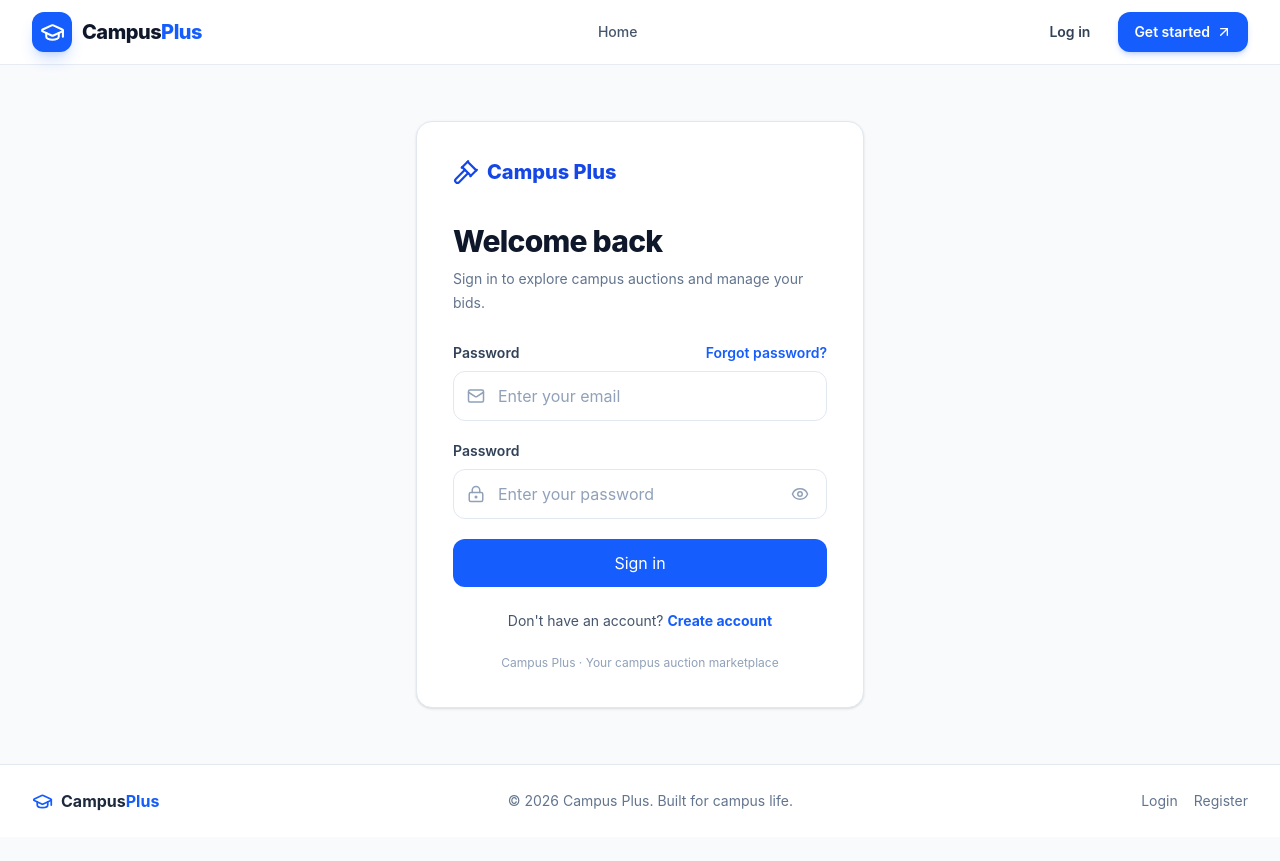
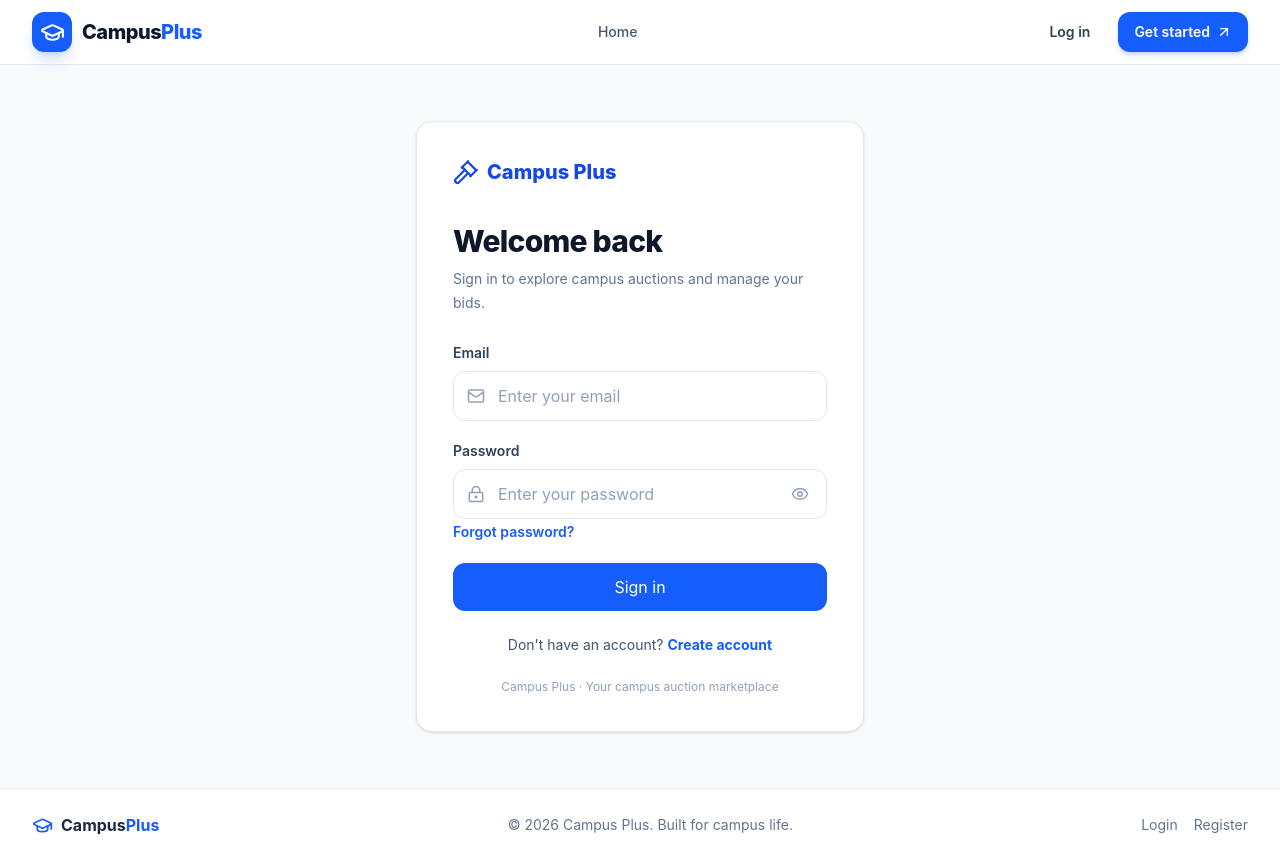
Before and after one commit to Ansh-Pandey38300/Campus-Plus, a React (Vite) app in the folder frontend/: page /login in a window 1280 px wide. Before the commit the page ends 837 px from the top, so only its background shows below. Built offline with nearby package versions, Linux system fonts and the light colour scheme; no server answers.

Commit message:
bug 1 fixed

```diff
--- a/frontend/src/pages/Login.jsx
+++ b/frontend/src/pages/Login.jsx
@@ -176,16 +176,11 @@ export default function Login() {
                 htmlFor="login-password"
                 className="block text-sm font-semibold text-slate-700"
               >
-                Password
+                Email
               </label>
 
               {/* Forgot Password Link */}
-              <Link
-                to="/forgot-password"
-                className="text-sm font-semibold text-blue-600 hover:text-blue-700"
-              >
-                Forgot password?
-              </Link>
+
             </div>
 
             <div className="relative">
@@ -214,6 +209,7 @@ export default function Login() {
                   }`}
               />
             </div>
+
 
             {errors.email && (
               <p
@@ -289,6 +285,13 @@ export default function Login() {
                 {errors.password}
               </p>
             )}
+            <Link
+                to="/forgot-password"
+                className="text-sm font-semibold text-blue-600 hover:text-blue-700"
+              >
+                Forgot password?
+              </Link>
+
           </div>
 
           {/* API error */}
```
